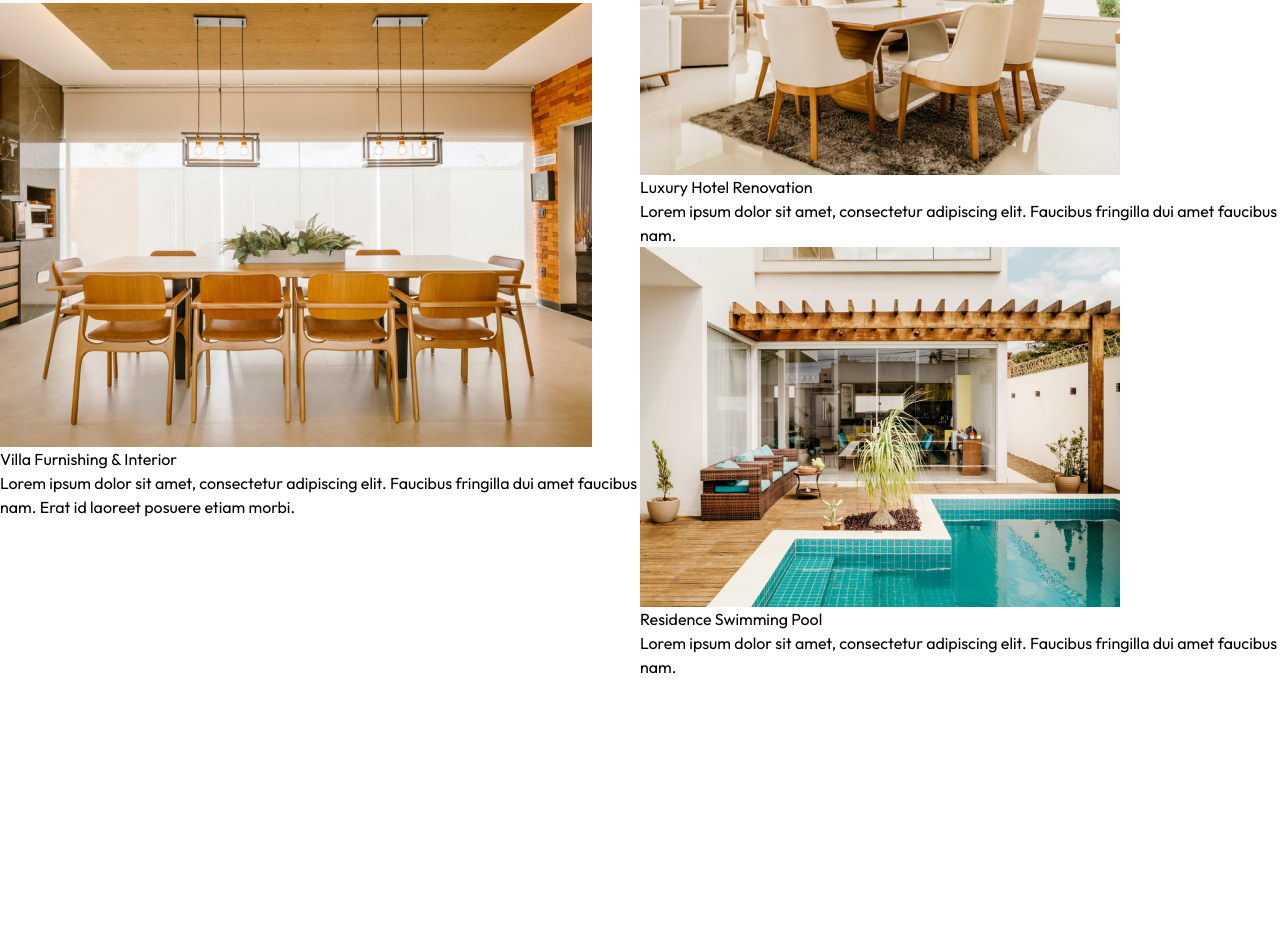
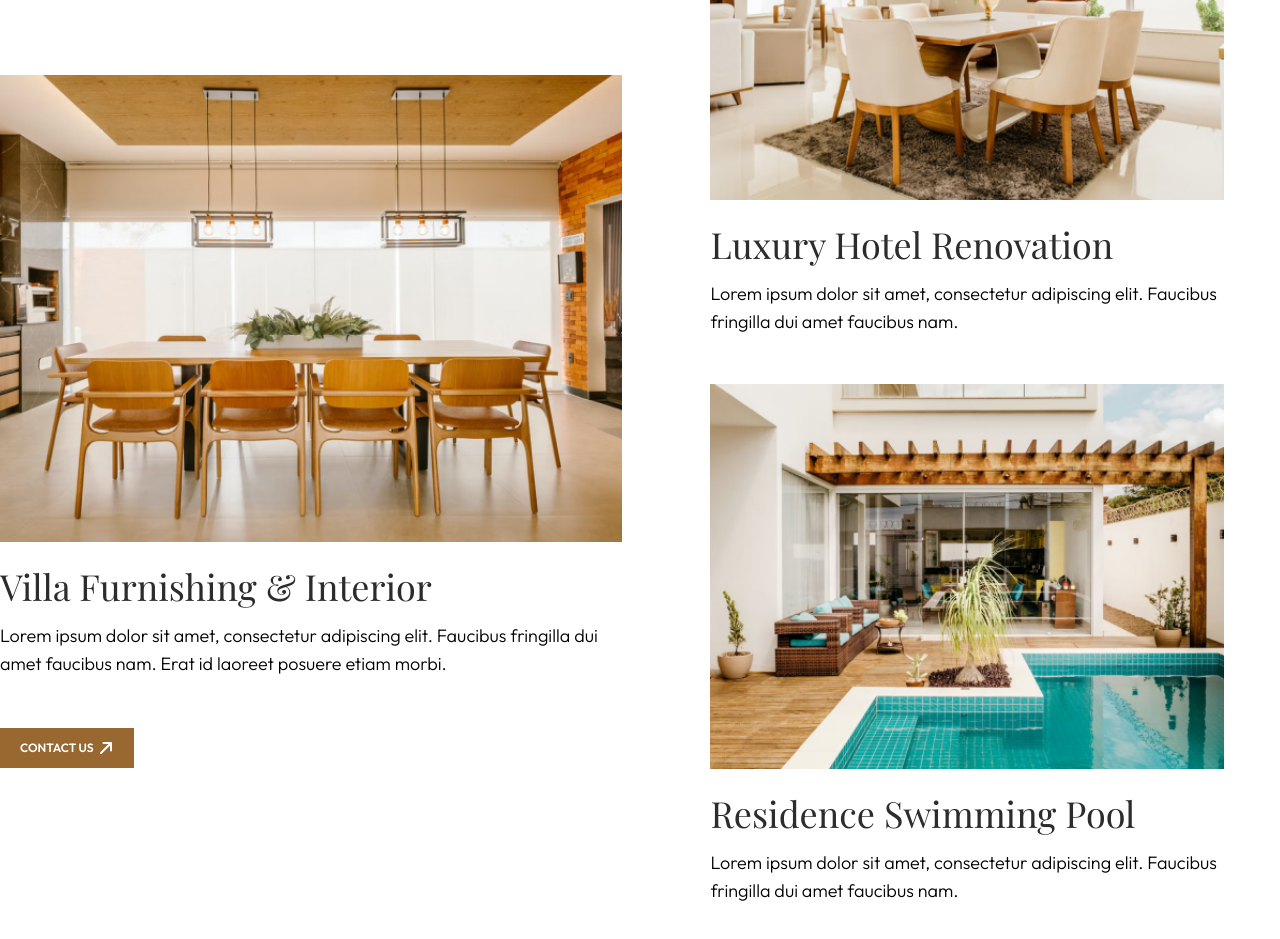
Before and after one commit to Terezie-Mazacova/Tailwind-Inteo, a website: page index.html in a window 1280 px wide. Shown: the part 3140-4079 px from the top of the page. Before the commit the page ends 3931 px from the top, so only its background shows below. Drawn offline with nearby package versions, Linux system fonts and the light colour scheme; a web font is replaced by a local one.

Commit message:
dodelana sekce Recent Works

```diff
--- a/index.html
+++ b/index.html
@@ -204,7 +204,7 @@
         </section>
 
         <section>
-            <div class="flex py-28">
+            <div class="flex py-28 gap-8 relative">
                 <div class="w-1/2">
                     <div>
                         <div class="flex gap-4 opacity-80 mb-6">
@@ -213,48 +213,56 @@
                         </div>
 
                         <div>
-                            <h2 class="font-playfair text-neutral-900 text-5xl mb-6 leading-tight max-w-[650px]">Some of <span class="italic">our crafts</span> made with love</h2>
+                            <h2 class="font-playfair text-neutral-900 text-5xl mb-24 leading-tight max-w-[592px]">Some of <span class="italic">our crafts</span> made with love</h2>
                         </div>
                     </div>
 
                     <div>
                         <div>
-                            <img src="./img/recent-works-image1.jpg" alt="Furnite">
+                            <img src="./img/recent-works-image1.jpg" alt="Furnite" class="w-full">
                         </div>
 
                         <div>
-                            <h3>Villa Furnishing & Interior</h3>
-                            <p>Lorem ipsum dolor sit amet, consectetur adipiscing elit. Faucibus fringilla dui amet faucibus nam. Erat id laoreet posuere etiam morbi.</p>
+                            <h3 class="font-playfair text-4xl text-neutral-900 mt-6">Villa Furnishing & Interior</h3>
+                            <p class="text-lg font-light mt-4">Lorem ipsum dolor sit amet, consectetur adipiscing elit. Faucibus fringilla dui amet faucibus nam. Erat id laoreet posuere etiam morbi.</p>
                         </div>
                     </div>
                 </div>
 
-                <div class="w-1/2">
+                <div class="w-1/2 space-y-12 px-14">
                     <div>
                         <div>
-                            <img src="./img/recent-works-image2.jpg" alt="Furniture">
+                            <img src="./img/recent-works-image2.jpg" alt="Furniture" class="w-full">
                         </div>
 
                         <div>
-                            <h3>Luxury Hotel Renovation</h3>
-                            <p>Lorem ipsum dolor sit amet, consectetur adipiscing elit. Faucibus fringilla dui amet faucibus nam.</p>
+                            <h3 class="font-playfair text-4xl text-neutral-900 mt-6">Luxury Hotel Renovation</h3>
+                            <p class="text-lg font-light mt-4">Lorem ipsum dolor sit amet, consectetur adipiscing elit. Faucibus fringilla dui amet faucibus nam.</p>
                         </div>
                     </div>
 
                     <div>
                         <div>
-                            <img src="./img/recent-works-image3.jpg" alt="Furniture">
+                            <img src="./img/recent-works-image3.jpg" alt="Furniture" class="w-full">
                         </div>
 
                         <div>
-                            <h3>Residence Swimming Pool</h3>
-                            <p>Lorem ipsum dolor sit amet, consectetur adipiscing elit. Faucibus fringilla dui amet faucibus nam.</p>
+                            <h3 class="font-playfair text-4xl text-neutral-900 mt-6">Residence Swimming Pool</h3>
+                            <p class="text-lg font-light mt-4">Lorem ipsum dolor sit amet, consectetur adipiscing elit. Faucibus fringilla dui amet faucibus nam.</p>
                         </div>
                     </div>
                 </div>
 
+                <div class="flex gap-1 py-3 px-5 bg-primary-600 text-white cursor-pointer hover:scale-105 transition-transform duration-1000
+                absolute top-[78%]">
+                    <button class="uppercase text-xs font-semibold">contact us</button>
+                    <svg xmlns="http://www.w3.org/2000/svg" fill="none" viewBox="0 0 24 24" stroke-width="3" stroke="currentColor" class="w-4 h-4">
+                        <path stroke-linecap="round" stroke-linejoin="round" d="m4.5 19.5 15-15m0 0H8.25m11.25 0v11.25" />
+                    </svg>
+                </div>
 
             </div>
+
         </section>
     </main>
 </body>
```
Also changed, not shown: output.css.
